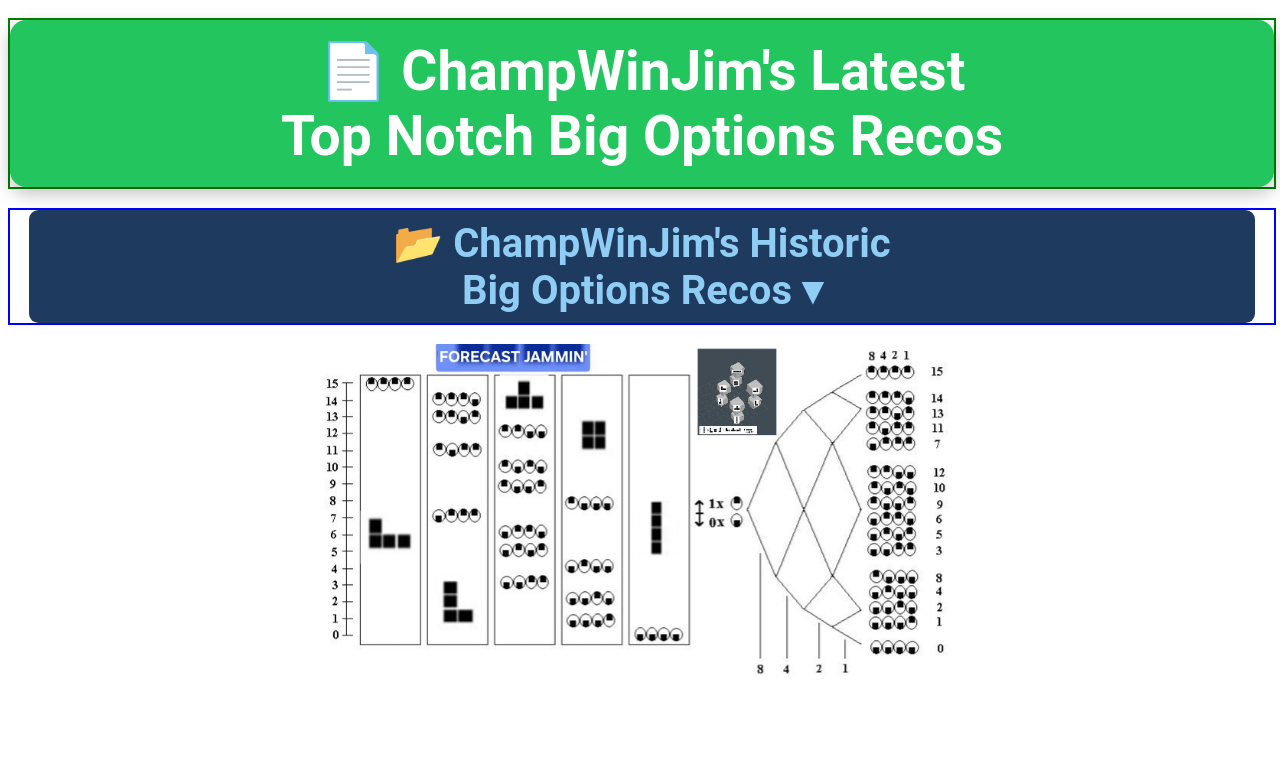
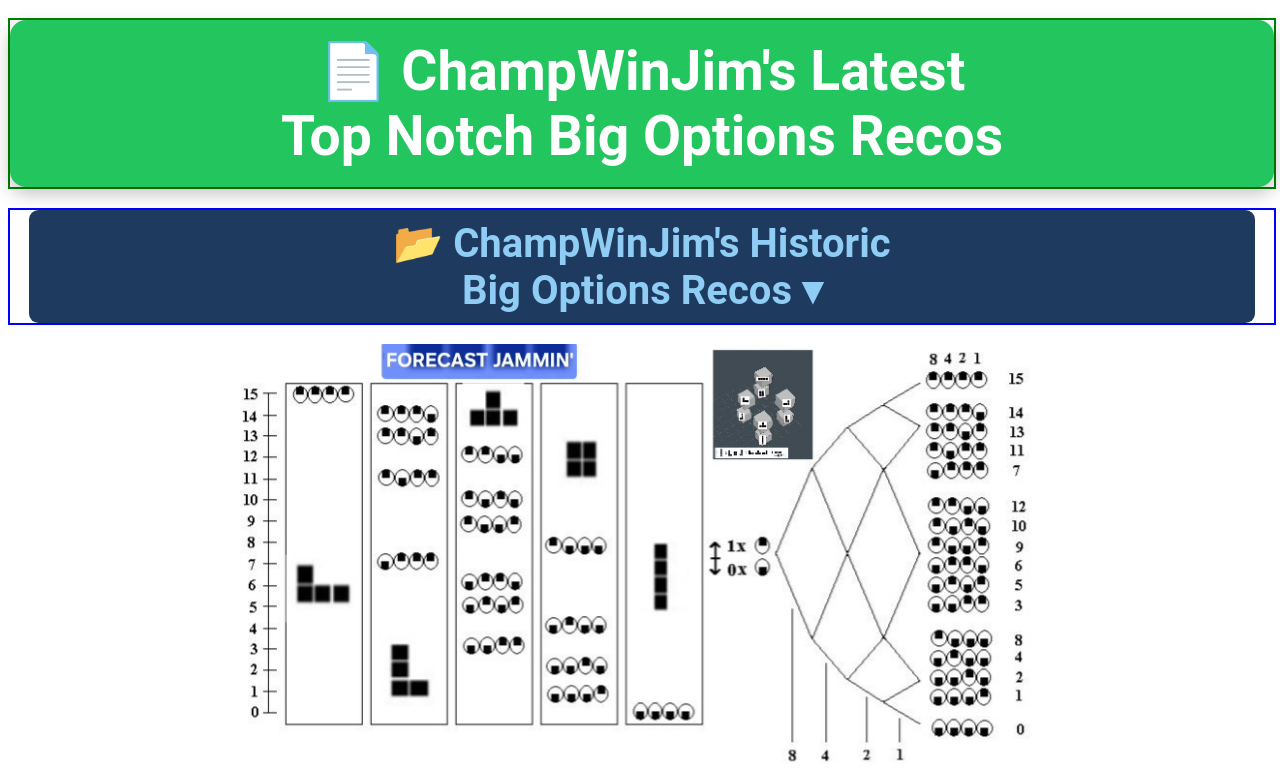
Before and after one commit to JamesFalk/DigiverseDownloads, a plain HTML site: page feeds.html in a window 1280 px wide. Shown: the part 601-1381 px from the top of the page. Before the commit the page ends 1292 px from the top, so only its background shows below. Drawn offline with Linux system fonts and the light colour scheme.

Commit message:
Increase image width from 50% to 90%

```diff
--- a/feeds.html
+++ b/feeds.html
@@ -263,7 +263,7 @@ document.addEventListener('click', function(e) {
 </div>
 <br>
 <div style="width: 100%; text-align: center;">
-    <img src="ForecastJammin.jpg" style="width: 50%; max-width: 800px;">
+    <img src="ForecastJammin.jpg" style="width: 90%; max-width: 800px;">
 </div>
 
 <script>
```
